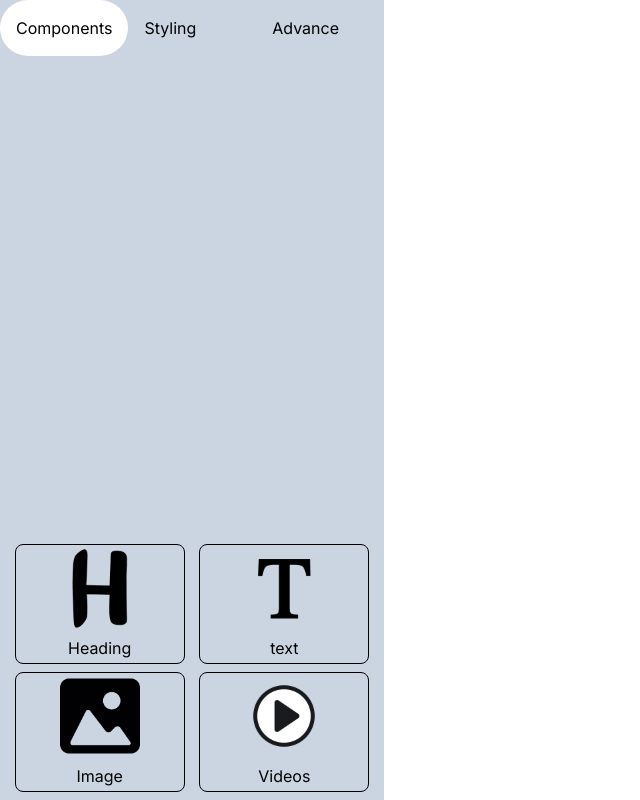
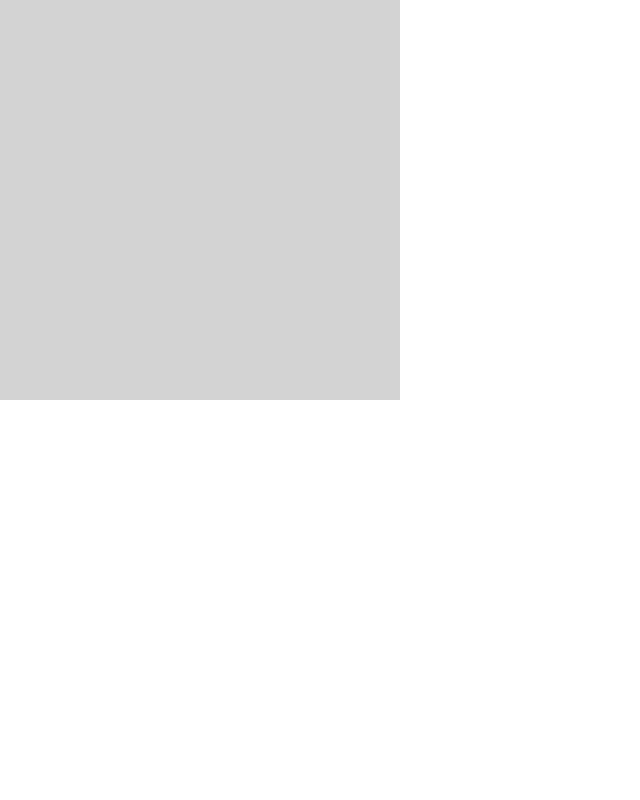
Before and after one commit to the-usman/SimpleCMSProjectStyler, a Next.js app: page / in a window 1280 px wide. Shown: the whole page, without its empty margins (0-640 px from the left). Built offline with nearby package versions, Linux system fonts and the light colour scheme.

Commit message:
updated use divideable

```diff
--- a/src/app/DivideableBox.tsx
+++ b/src/app/DivideableBox.tsx
@@ -1,9 +1,11 @@
-import React, { useRef } from 'react';
+import React, { useEffect, useRef } from 'react';
 import { useDivideableBox } from './useDivideableBox';
 import { DivideableBoxProps } from './types';
 
 const DivideableBox: React.FC<DivideableBoxProps> = ({ children, childRef, content, divisionCount }) => {
     const [divisions, renderContentInDivisions] = useDivideableBox(childRef, content, divisionCount);
+
+
 
     return (
         <div  style={{ position: 'relative', width: '100%', height: '100%' }}>
--- a/src/app/page.tsx
+++ b/src/app/page.tsx
@@ -1,47 +1,49 @@
 "use client"
-import React, { useRef, useState, useEffect } from 'react';
-import H1Component from './H1Component';
-import { Elemento, element } from './types';
-import TextComponent from './TextComponent';
-import ImageComponent from './ImageComponent';
-import Panel from './Panel';
+// import React, { useRef, useState, useEffect } from 'react';
+// import H1Component from './H1Component';
+// import { Elemento, element } from './types';
+// import TextComponent from './TextComponent';
+// import ImageComponent from './ImageComponent';
+// import Panel from './Panel';
 
 
 
 
-export default function Home() {
-  const canvasRef = useRef<HTMLDivElement>(null);
+// export default function Home() {
+//   const canvasRef = useRef<HTMLDivElement>(null);
 
-  return (
-    <div className="home flex overflow-hidden relative">
+//   return (
+//     <div className="home flex overflow-hidden relative">
 
-      <Panel />
-      <div className="canvas" ref={canvasRef} style={{ overflow: 'hidden !important', width: '70%', minHeight: '100vh', position: 'relative', marginLeft: '30%' }}>
-        <H1Component canvasRef={canvasRef} />
-        <TextComponent canvasRef={canvasRef} />
-        <ImageComponent canvasRef={canvasRef}/>
-      </div>
+//       <Panel />
+//       <div className="canvas" ref={canvasRef} style={{ overflow: 'hidden !important', width: '70%', minHeight: '100vh', position: 'relative', marginLeft: '30%' }}>
+//         <H1Component canvasRef={canvasRef} />
+//         <TextComponent canvasRef={canvasRef} />
+//         <ImageComponent canvasRef={canvasRef}/>
+//       </div>
 
 
 
-    </div>
-  );
-}
+//     </div>
+//   );
+// }
 
 
-// import React, { useRef } from 'react';
-// import DivideableBox from './DivideableBox';
+import React, { useRef } from 'react';
+import DivideableBox from './DivideableBox';
+import Image from 'next/image';
 
-// const Home: React.FC = () => {
-//   const ref = useRef<HTMLDivElement | null>(null);
+const Home: React.FC = () => {
+  const ref = useRef<HTMLDivElement | null>(null);
 
-//   return (
-//     <DivideableBox childRef={ref} content={<div>Content</div>} isApplicable={false} divisionCount={2}>
-//       <div ref={ref} style={{ width: '400px', height: '400px', backgroundColor: 'lightgray' }}>
-//         Hover over me!
-//       </div>
-//     </DivideableBox>
-//   );
-// };
+  return (
+    <DivideableBox childRef={ref} content={<div><Image src={'/video.png'} alt="" width={80} height={0} /></div>} isApplicable={false} divisionCount={4}>
+      <div ref={ref} style={{ width: '400px', height: '400px', backgroundColor: 'lightgray' }}>
 
-// export default Home;
+
+        </div>
+    </DivideableBox>
+  );
+};
+
+export default Home;
--- a/src/app/useDivideableBox.tsx
+++ b/src/app/useDivideableBox.tsx
@@ -1,3 +1,4 @@
+import { WidgetType } from '@uiw/react-codemirror';
 import { useEffect, useState, RefObject, ReactNode } from 'react';
 
 type UseDivideableBoxResult = [number[], () => ReactNode[] | null];
@@ -8,6 +9,7 @@ export const useDivideableBox = (
     divisionCount: number
 ): UseDivideableBoxResult => {
     const [divisions, setDivisions] = useState<number[]>([]);
+    const [previewDivision, setPreviewDivision] = useState<number | null>(null);
 
     useEffect(() => {
         const mainElem = childRef.current;
@@ -15,10 +17,20 @@ export const useDivideableBox = (
             throw new Error('A reference to the element which is to be divided is required');
         }
 
-        const detectDivision = (clientX: number, clientY: number): number => {
+        const detectDivision = (clientX: number, clientY: number): number | null => {
             const mainElemRect = mainElem.getBoundingClientRect();
             const width = mainElemRect.width;
             const height = mainElemRect.height;
+
+            if (
+                clientX < mainElemRect.left ||
+                clientX > mainElemRect.right ||
+                clientY < mainElemRect.top ||
+                clientY > mainElemRect.bottom
+            ) {
+                return null;
+            }
+
             const x = clientX - mainElemRect.left;
             const y = clientY - mainElemRect.top;
 
@@ -30,7 +42,6 @@ export const useDivideableBox = (
 
             const row = Math.floor(y / rowHeight);
             const col = Math.floor(x / colWidth);
-
             return row * colCount + col + 1;
         };
 
@@ -45,20 +56,55 @@ export const useDivideableBox = (
             }
 
             const division = detectDivision(clientX, clientY);
-            setDivisions((prevDivisions) => {
-                if (prevDivisions.includes(division)) {
-                    return prevDivisions;
-                }
-                return [...prevDivisions, division];
-            });
+            setPreviewDivision(division);
         };
 
-        mainElem.addEventListener('mousemove', onMouseMove);
+        const onMouseUp = (e: MouseEvent | TouchEvent) => {
+            let clientX: number, clientY: number;
+            if (e instanceof MouseEvent) {
+                clientX = e.clientX;
+                clientY = e.clientY;
+            } else {
+                clientX = e.touches[0].clientX;
+                clientY = e.touches[0].clientY;
+            }
+
+            const division = detectDivision(clientX, clientY);
+
+            if (division !== null && !divisions.includes(division)) {
+                setDivisions((prevDivisions) => [...prevDivisions, division]);
+            }
+            setPreviewDivision(null);
+            mainElem.removeEventListener('mousemove', onMouseMove);
+            window.removeEventListener('mouseup', onMouseUp);
+        };
+
+        const onMouseDown = (e: MouseEvent | TouchEvent) => {
+            let clientX: number, clientY: number;
+            if (e instanceof MouseEvent) {
+                clientX = e.clientX;
+                clientY = e.clientY;
+            } else {
+                clientX = e.touches[0].clientX;
+                clientY = e.touches[0].clientY;
+            }
+
+            const division = detectDivision(clientX, clientY);
+
+            // if (division !== null) {
+                window.addEventListener('mouseup', onMouseUp, { once: true });
+            // }
+            mainElem.addEventListener('mousemove', onMouseMove);
+        };
+
+        window.addEventListener('mousedown', onMouseDown);
 
         return () => {
+            window.removeEventListener('mousedown', onMouseDown);
             mainElem.removeEventListener('mousemove', onMouseMove);
+            window.removeEventListener('mouseup', onMouseUp);
         };
-    }, [childRef, content, divisionCount]);
+    }, [childRef, divisionCount, divisions]);
 
     const renderContentInDivisions = (): ReactNode[] | null => {
         if (!childRef.current) return null;
@@ -73,26 +119,35 @@ export const useDivideableBox = (
         const rowHeight = height / rowCount;
         const colWidth = width / colCount;
 
-        divisions.forEach((division, index) => {
+        const renderDivision = (division: number, key: number, isPreview: boolean = false) => {
             const row = Math.floor((division - 1) / colCount);
             const col = (division - 1) % colCount;
 
             let style: React.CSSProperties = {
-                top: row * rowHeight,
-                left: col * colWidth,
-                width: colWidth,
-                height: rowHeight,
+                top: `${row * rowHeight}px`,
+                left: `${col * colWidth}px`,
+                width: `${colWidth}px`,
+                height: `${rowHeight}px`,
                 position: 'absolute',
-                backgroundColor: 'rgba(255, 0, 0, 0.3)',
-                border: '1px solid black'
+                backgroundColor: isPreview ? 'rgba(0, 255, 0, 0.3)' : 'rgba(255, 0, 0, 0.3)',
+                border: '1px solid black',
+                overflow: 'hidden'
             };
 
-            divisionElements.push(
-                (<div key={index} style={style}>
+            return (
+                <div key={key} style={style}>
                     {content}
-                </div>)
+                </div>
             );
+        };
+
+        divisions.forEach((division, index) => {
+            divisionElements.push(renderDivision(division, index));
         });
+
+        if (previewDivision !== null && !divisions.includes(previewDivision)) {
+            divisionElements.push(renderDivision(previewDivision, divisions.length, true));
+        }
 
         return divisionElements;
     };
```
